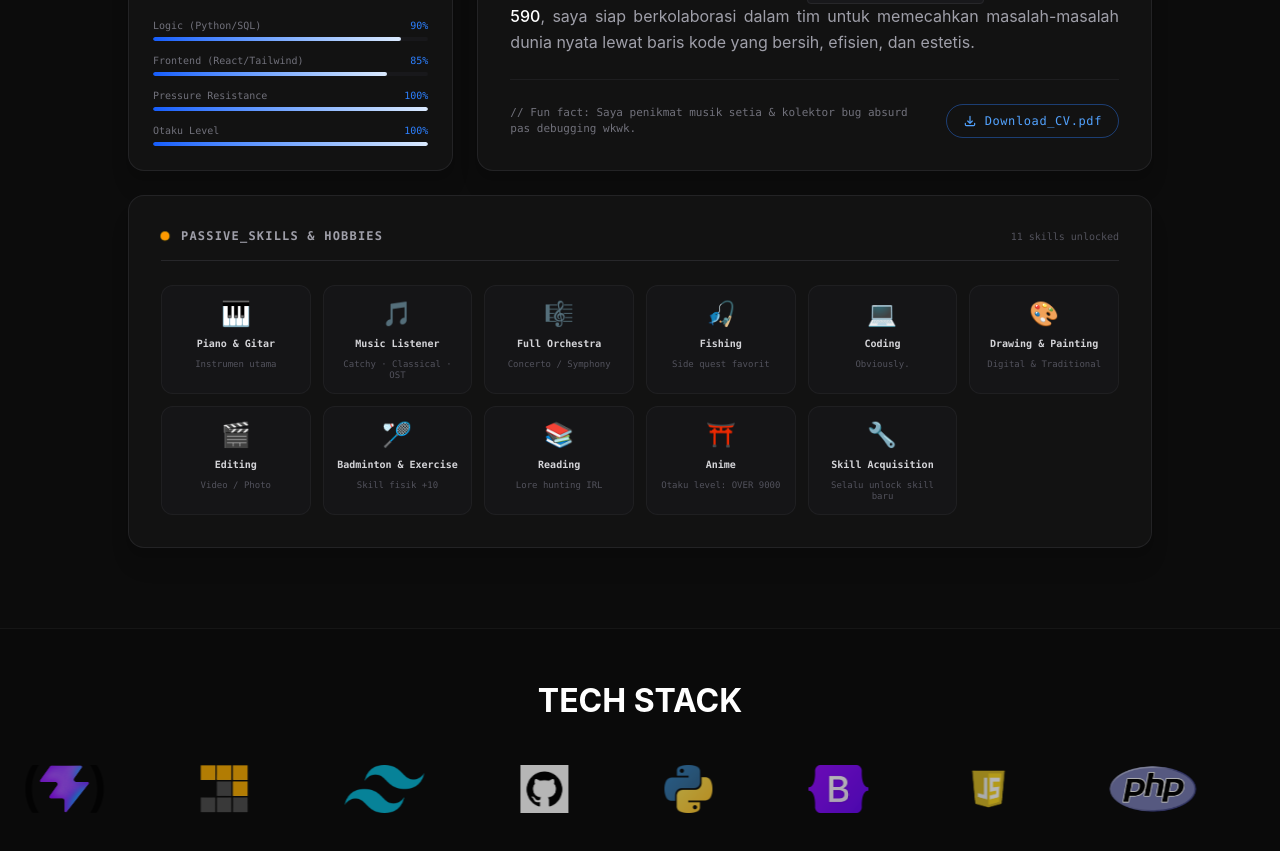
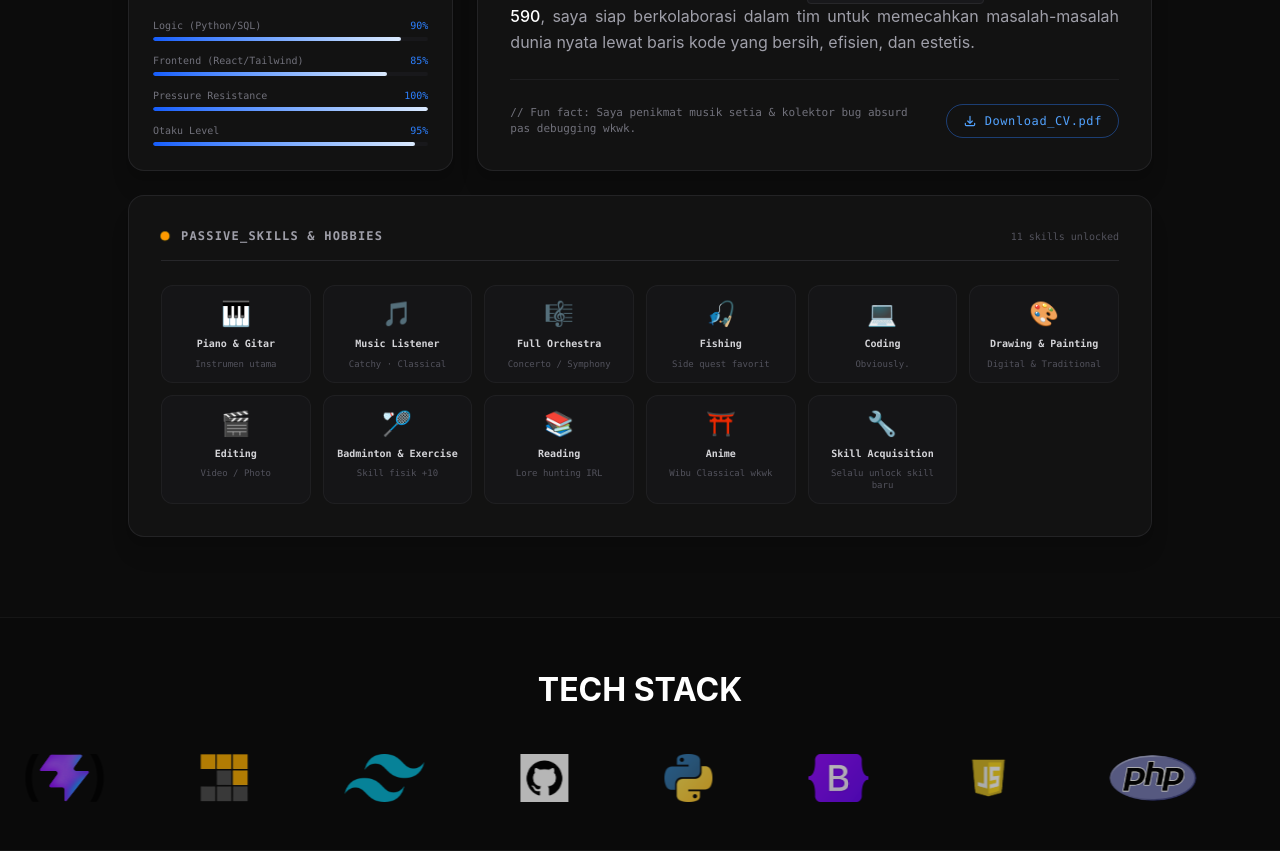
Before and after one commit to 10-Abel-01/Portofolio-Abel, a React (Vite) app: page / in a window 1280 px wide. Shown: the part 1460-2311 px from the top of the page. Built offline with nearby package versions, Linux system fonts and the light colour scheme.

Commit message:
fix: about hobbies

```diff
--- a/src/components/sections/About.jsx
+++ b/src/components/sections/About.jsx
@@ -25,7 +25,7 @@ const SkillBar = ({ label, value, delay }) => {
 
 const hobbies = [
   { emoji: "🎹", label: "Piano & Gitar",        desc: "Instrumen utama"           },
-  { emoji: "🎵", label: "Music Listener",        desc: "Catchy · Classical · OST"  },
+  { emoji: "🎵", label: "Music Listener",        desc: "Catchy · Classical"  },
   { emoji: "🎼", label: "Full Orchestra",         desc: "Concerto / Symphony"       },
   { emoji: "🎣", label: "Fishing",               desc: "Side quest favorit"        },
   { emoji: "💻", label: "Coding",                desc: "Obviously."                },
@@ -33,7 +33,7 @@ const hobbies = [
   { emoji: "🎬", label: "Editing",               desc: "Video / Photo"             },
   { emoji: "🏸", label: "Badminton & Exercise",  desc: "Skill fisik +10"           },
   { emoji: "📚", label: "Reading",               desc: "Lore hunting IRL"          },
-  { emoji: "⛩️", label: "Anime",                 desc: "Otaku level: OVER 9000"    },
+  { emoji: "⛩️", label: "Anime",                 desc: "Wibu Classical wkwk"    },
   { emoji: "🔧", label: "Skill Acquisition",     desc: "Selalu unlock skill baru"  },
 ];
 
@@ -54,7 +54,7 @@ const About = () => {
     { label: "Logic (Python/SQL)",        value: "90%",  delay: 0.2  },
     { label: "Frontend (React/Tailwind)", value: "85%",  delay: 0.35 },
     { label: "Pressure Resistance",       value: "100%", delay: 0.5  },
-    { label: "Otaku Level",               value: "100%", delay: 0.65 },
+    { label: "Otaku Level",               value: "95%", delay: 0.65 },
   ];
 
   return (
```
